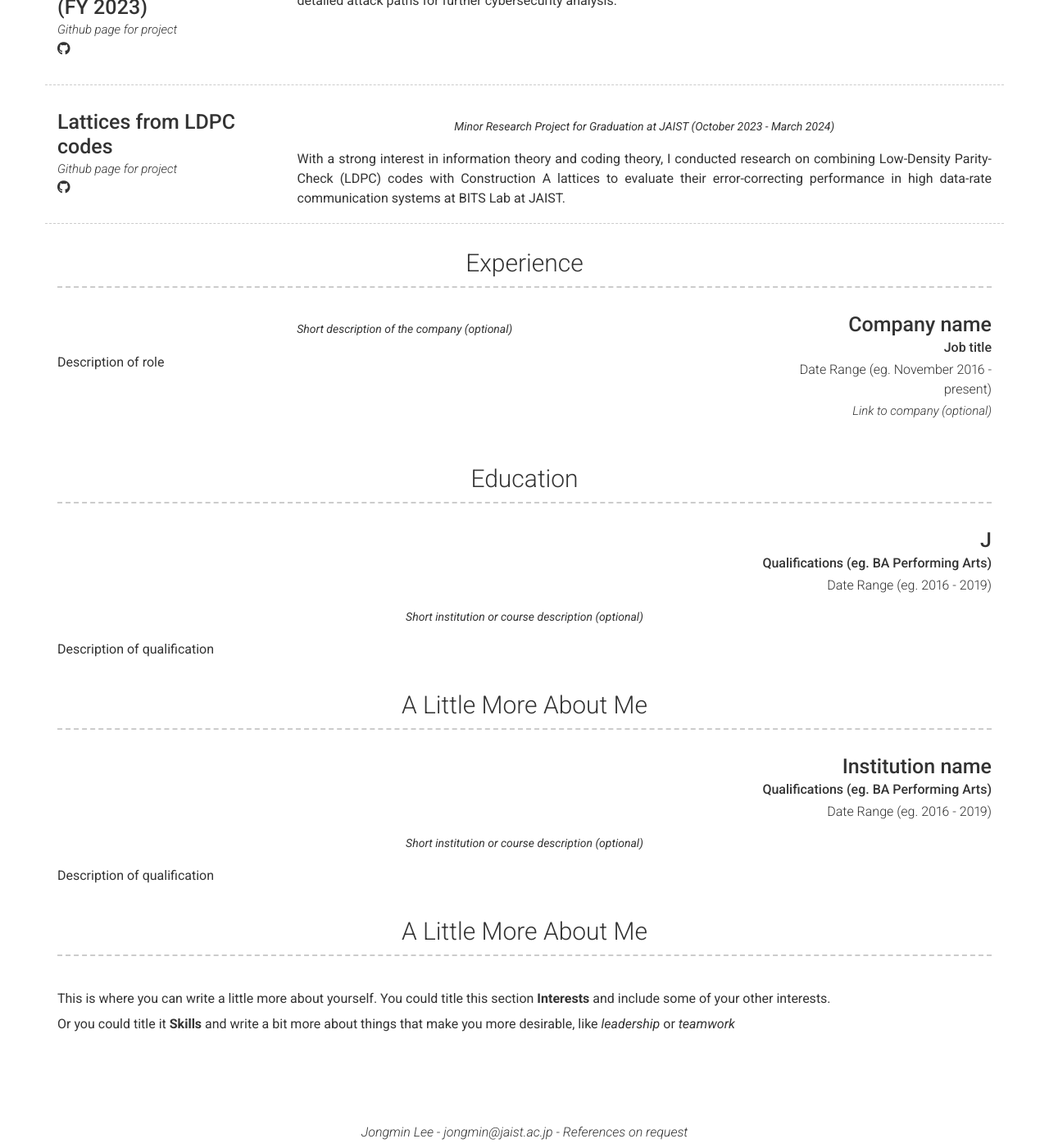
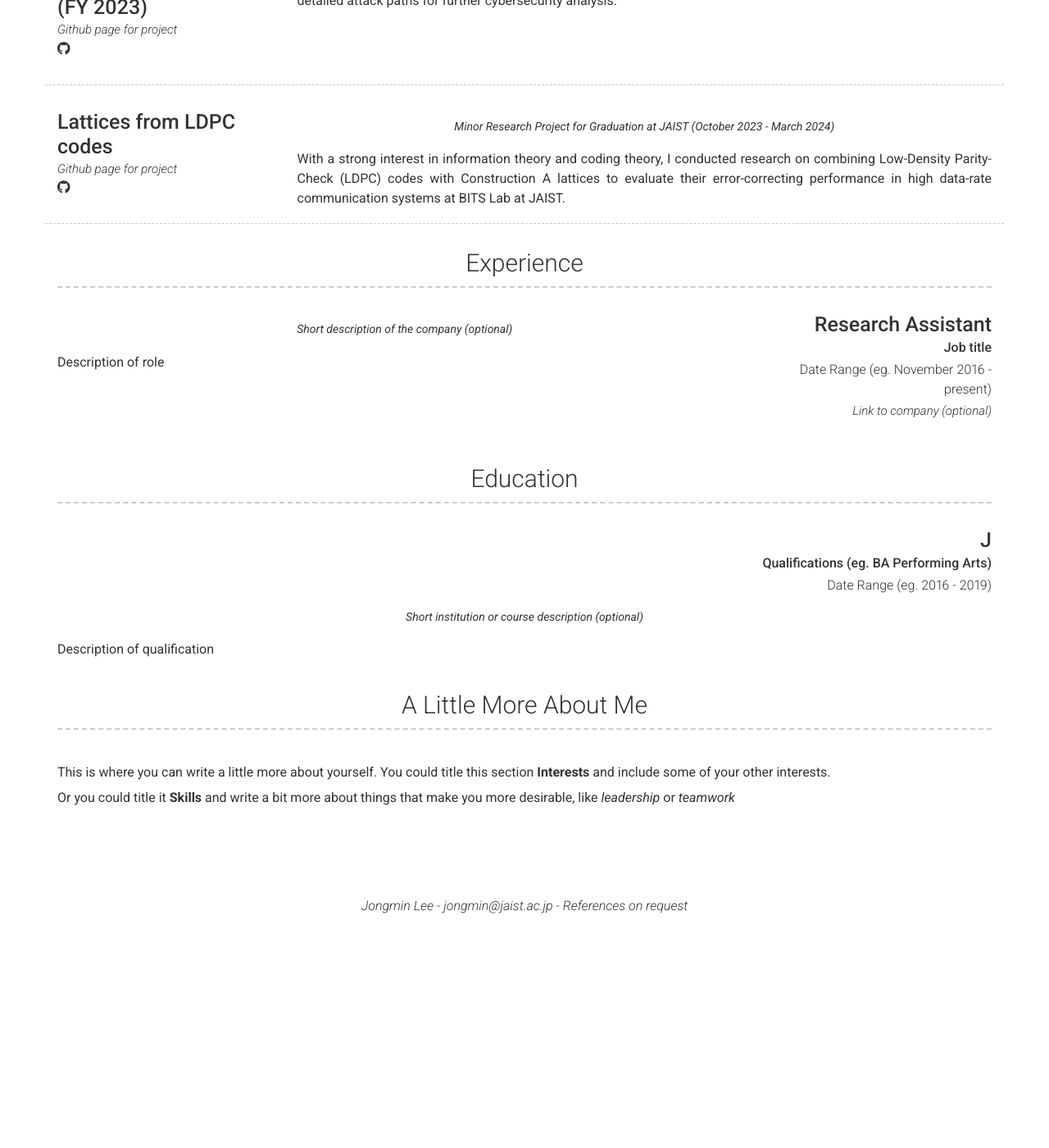
Before and after one commit to strike137/strike137.github.io, a Jekyll site: the page built from index.md, in a window 1280 px wide and 1400 px high, scrolled down 1056 px. Shown: the whole window at 82% size. Built offline with Jekyll 4.4.1, drawn with Linux system fonts in a browser that asks for light colours; nearby versions of some CDN libraries; after the commit the page ends 2180 px from its top, so only the background shows below that.

Commit message:
Update _config.yml

```diff
--- a/_config.yml
+++ b/_config.yml
@@ -59,7 +59,7 @@
         link: Link to project (eg. sproogen.github.io/modern-resume-theme)(optional)
         link_text: Github page for project
         additional_links:
-         - title:  Github page for project (eg. sproogen/modern-resume-theme)
+         - title:  Github page for project
            icon: fab fa-github
            url: https://github.com/cyb3rlab/RAF-AG
         quote: >
@@ -74,7 +74,7 @@
         link: Link to project (eg. sproogen.github.io/modern-resume-theme)(optional)
         link_text: Github page for project
         additional_links:
-         - title:  Github page for project (eg. sproogen/modern-resume-theme)
+         - title:  Github page for project
            icon: fab fa-github
            url: https://github.com/strike137/Lattices-from-LDPC-codes
         quote: >
@@ -87,7 +87,7 @@
     content:
       - layout: right
         title: Research Assistant
-        sub_title: JAIST
+        sub_title: Cybersecurity Lab, JAIST
         caption: Octomber 2024 - present
         quote: >
 
@@ -101,14 +101,13 @@
         sub_title: Republic of Korea Army
         caption: March 2019 - June 2023
         quote: >
-          Short description of the company (optional)
         description: | # this will include new lines to allow paragraphs
           After completing the Officer Candidate Course in the Republic of Korea Army, I was commissioned as an officer in the Information and Communications branch and served as a Communications Platoon Leader.
 
     layout: list
     content:
       - layout: right
-        title: Company name
+        title: Research Assistant
         sub_title: Job title
         caption: Date Range (eg. November 2016 - present)
         link: Link to company (optional)
@@ -116,6 +115,7 @@
           Short description of the company (optional)
         description: | # this will include new lines to allow paragraphs
           Description of role
+
   - title: Education
     layout: list
     content:
@@ -134,22 +134,6 @@
 
       Or you could title it **Skills** and write a bit more about things that make you more desirable, like *leadership* or *teamwork*
 
-    layout: list
-    content:
-      - layout: top-right
-        title: Institution name
-        sub_title: Qualifications (eg. BA Performing Arts)
-        caption: Date Range (eg. 2016 - 2019)
-        quote: >
-          Short institution or course description (optional)
-        description: | # this will include new lines to allow paragraphs
-          Description of qualification
-  - title: A Little More About Me
-    layout: text
-    content: | # this will include new lines to allow paragraphs
-      This is where you can write a little more about yourself. You could title this section **Interests** and include some of your other interests.
-
-      Or you could title it **Skills** and write a bit more about things that make you more desirable, like *leadership* or *teamwork*
 
 
 # Footer
```
